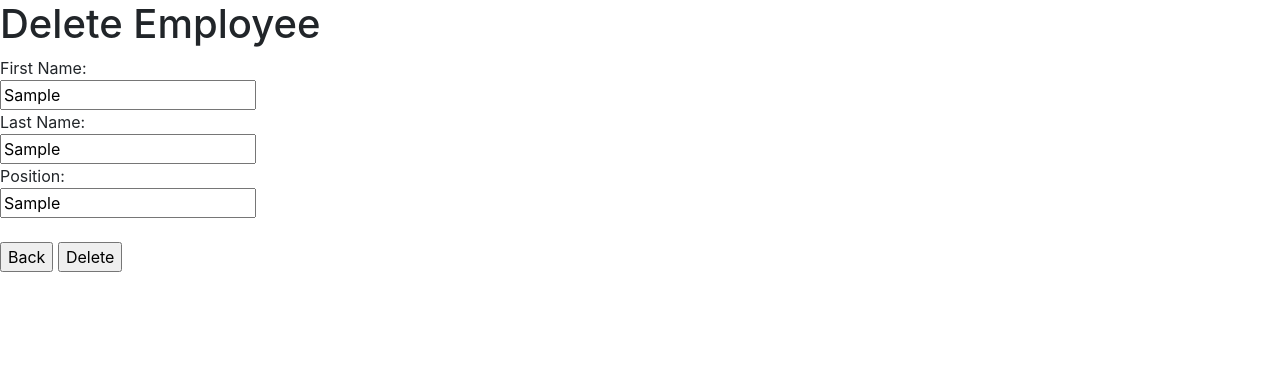
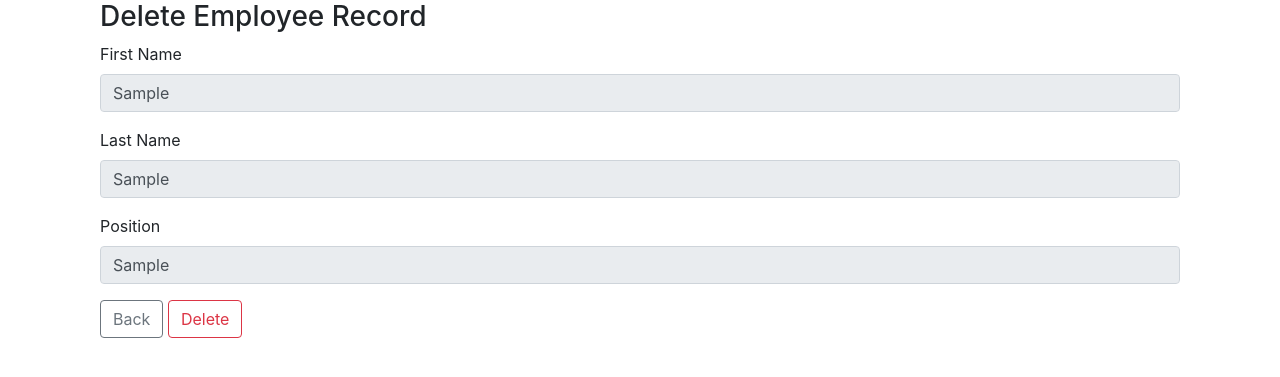
Before and after one commit to nolanprewit1/employee_directory_mvc_python, a Flask app: template templates/employee_delete.html in a window 1280 px wide. Shown: the part 56-433 px from the top of the page. Run offline with Flask 2, Linux system fonts and the light colour scheme; the template is opened without the code that fills it: most values are stand-ins (such as "Sample title", 1, 10 or a date in 2020); some libraries are stand-ins or nearby versions.

Commit message:
added boostrap to delete form

```diff
--- a/templates/employee_delete.html
+++ b/templates/employee_delete.html
@@ -1,24 +1,33 @@
 {% extends 'template.html' %}
 
 {% block body %}
+{% for result in results %}
 
-<h1>Delete Employee</h1>
+<div class="container">
+  <div class="col">
+  </div>
+  <div class="col">
+    <h3>Delete Employee Record</h3>
+    <form action="/employee/delete/{{result[0]}}" method="POST">
+      <div class="form-group">
+        <label>First Name</label>
+        <input type="text" class="form-control" name="employee_first_name" value={{result[1]}} readonly>
+      </div>
+      <div class="form-group">
+        <label>Last Name</label>
+        <input type="text" class="form-control" name="employee_last_name" value={{result[2]}} readonly>
+      </div>
+      <div class="form-group">
+        <label>Position</label>
+        <input type="text" class="form-control" name="employee_position" value={{result[3]}} readonly>
+      </div>
+      <a href="/" class="btn btn-outline-secondary">Back</a>
+      <button type="submit" class="btn btn-outline-danger">Delete</button>
+    </form>
+  </div>
+  <div class="col">
+  </div>
+</div>
 
-  {% for result in results %}
-
-  <form>
-    First Name:<br>
-    <input type="text" name="employee_first_name" value={{result[1]}} readonly>
-    <br>
-    Last Name:<br>
-    <input type="text" name="employee_last_name" value={{result[2]}} readonly>
-    <br>
-    Position:<br>
-    <input type="text" name="employee_position" value={{result[3]}} readonly>
-    <br><br>
-    <input type="submit" formaction="/" value="Back" formnovalidate formmethod="GET">
-    <input type="submit" formaction="/employee/delete/{{result[0]}}" value="Delete" formmethod="POST">
-
-  {% endfor %}
-
+{% endfor %}
 {% endblock %}
```
Also changed, not shown: templates/employee_detail.html (indentation only).
